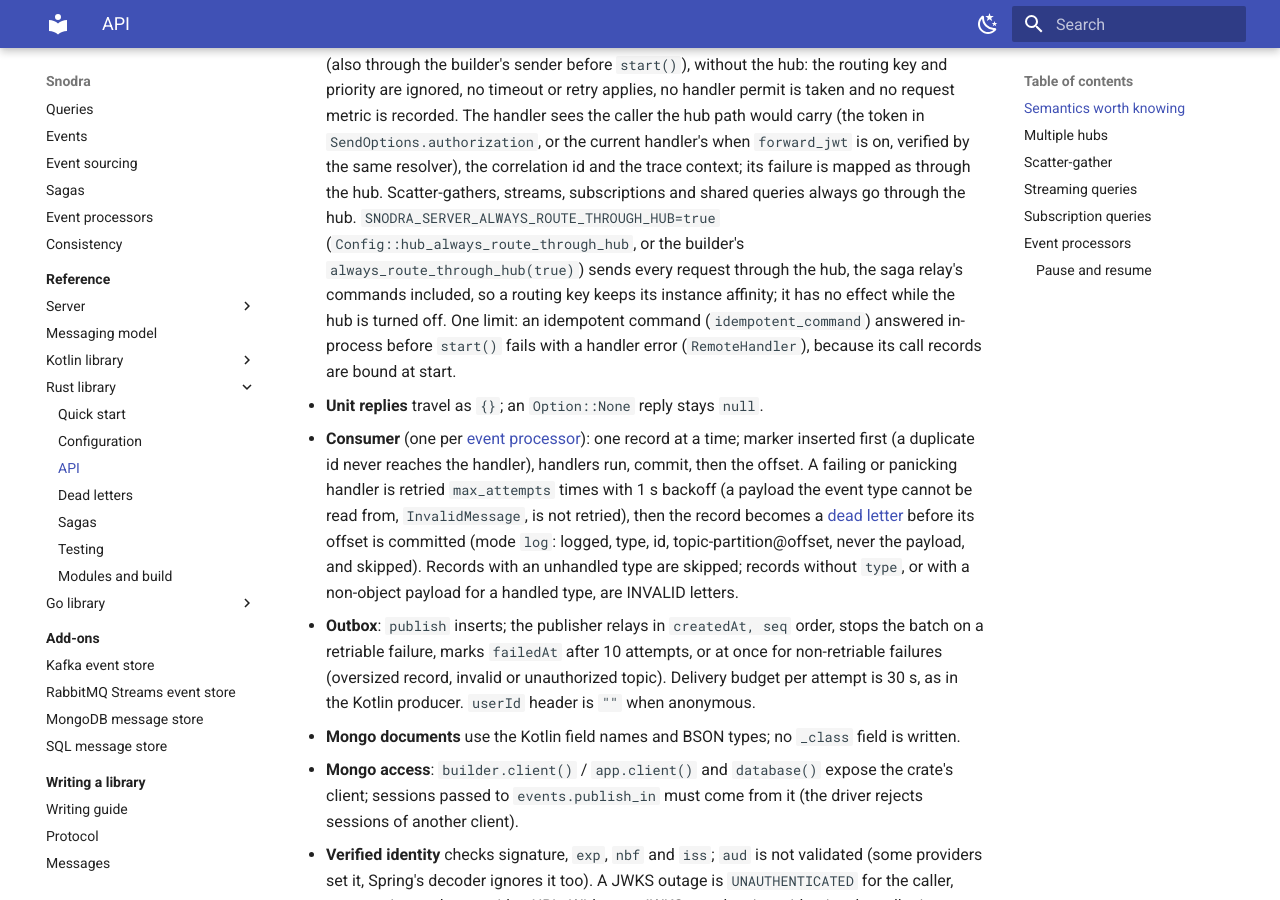
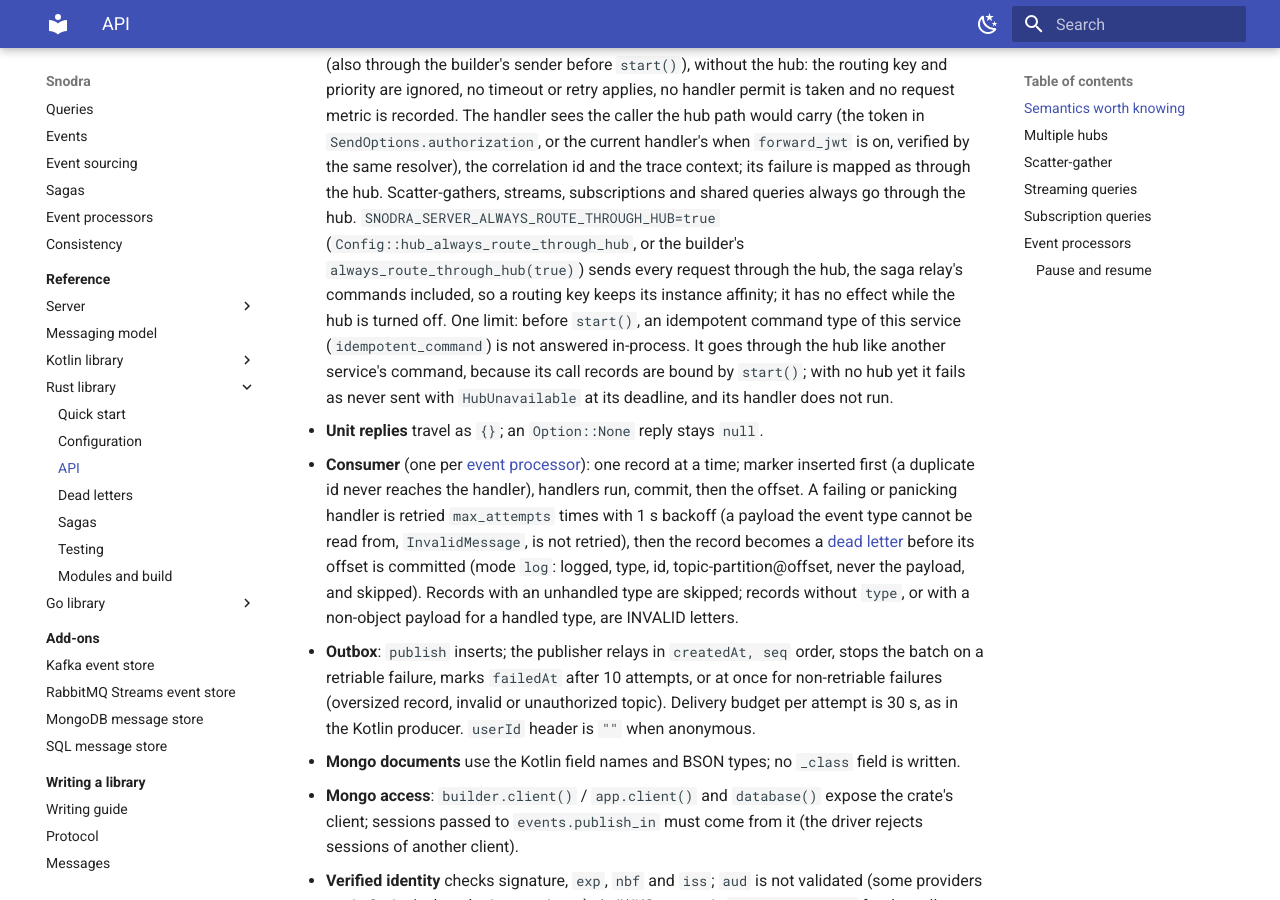
Before and after one commit to snodra/snodra-site, an MkDocs documentation site: the page built from docs/messaging/rust/api.md, in a window 1280 px wide and 900 px high, scrolled down 681 px. Built offline with MkDocs 1.6.1 and Material for MkDocs 9.7.7, drawn with Linux system fonts in a browser that asks for light colours.

Commit message:
docs: the Rust page says how an idempotent command is sent before start
Co-Authored-By: Claude Fable 5.2 <noreply@anthropic.com>

```diff
--- a/docs/messaging/rust/api.md
+++ b/docs/messaging/rust/api.md
@@ -26,9 +26,10 @@
   failure is mapped as through the hub. Scatter-gathers, streams, subscriptions and shared queries always go through
   the hub. `SNODRA_SERVER_ALWAYS_ROUTE_THROUGH_HUB=true` (`Config::hub_always_route_through_hub`, or the builder's
   `always_route_through_hub(true)`) sends every request through the hub, the saga relay's commands included, so a
-  routing key keeps its instance affinity; it has no effect while the hub is turned off. One limit: an idempotent
-  command (`idempotent_command`) answered in-process before `start()` fails with a handler error
-  (`RemoteHandler`), because its call records are bound at start.
+  routing key keeps its instance affinity; it has no effect while the hub is turned off. One limit: before `start()`, an
+  idempotent command type of this service (`idempotent_command`) is not answered in-process. It goes through the hub
+  like another service's command, because its call records are bound by `start()`; with no hub yet it fails as never
+  sent with `HubUnavailable` at its deadline, and its handler does not run.
 - **Unit replies** travel as `{}`; an `Option::None` reply stays `null`.
 - **Consumer** (one per [event processor](#event-processors)): one record at a time; marker
   inserted first (a duplicate id never reaches the handler), handlers run, commit, then the offset.
```
